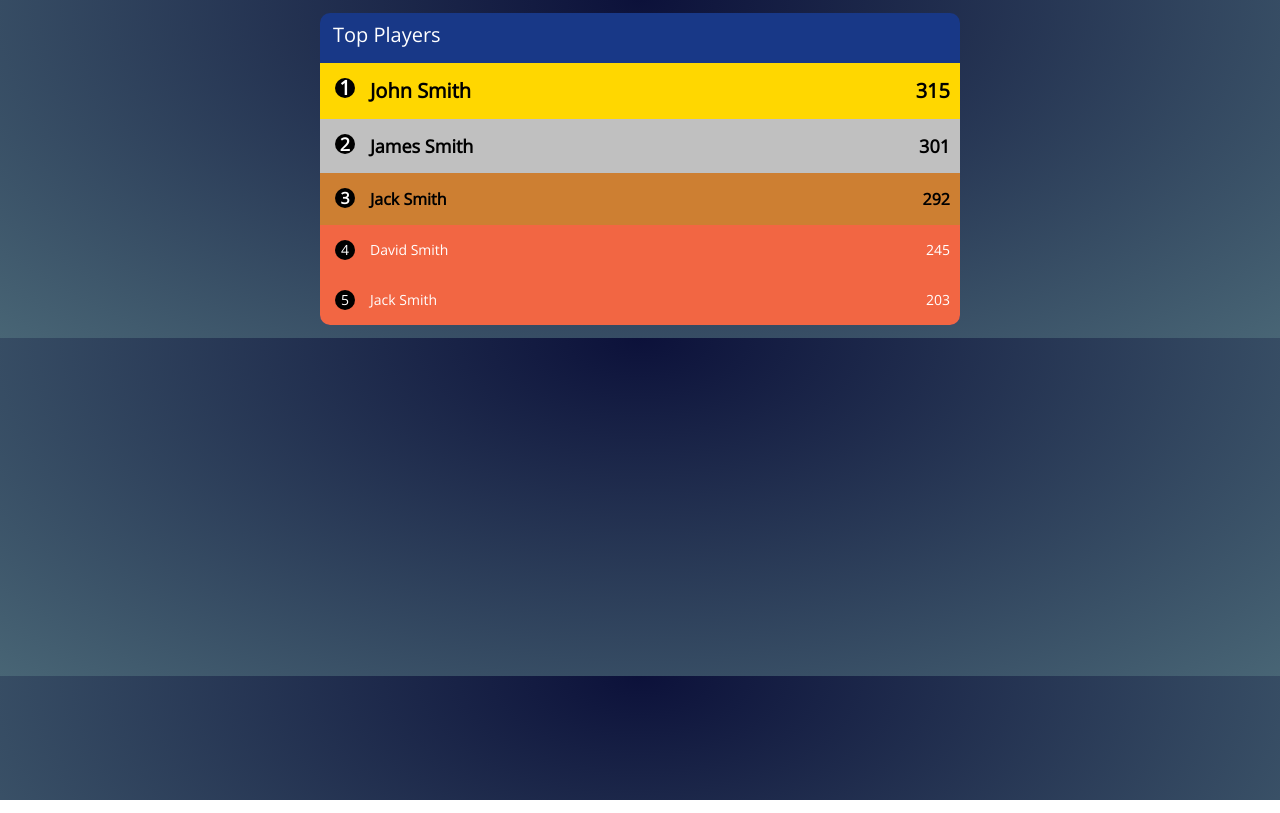
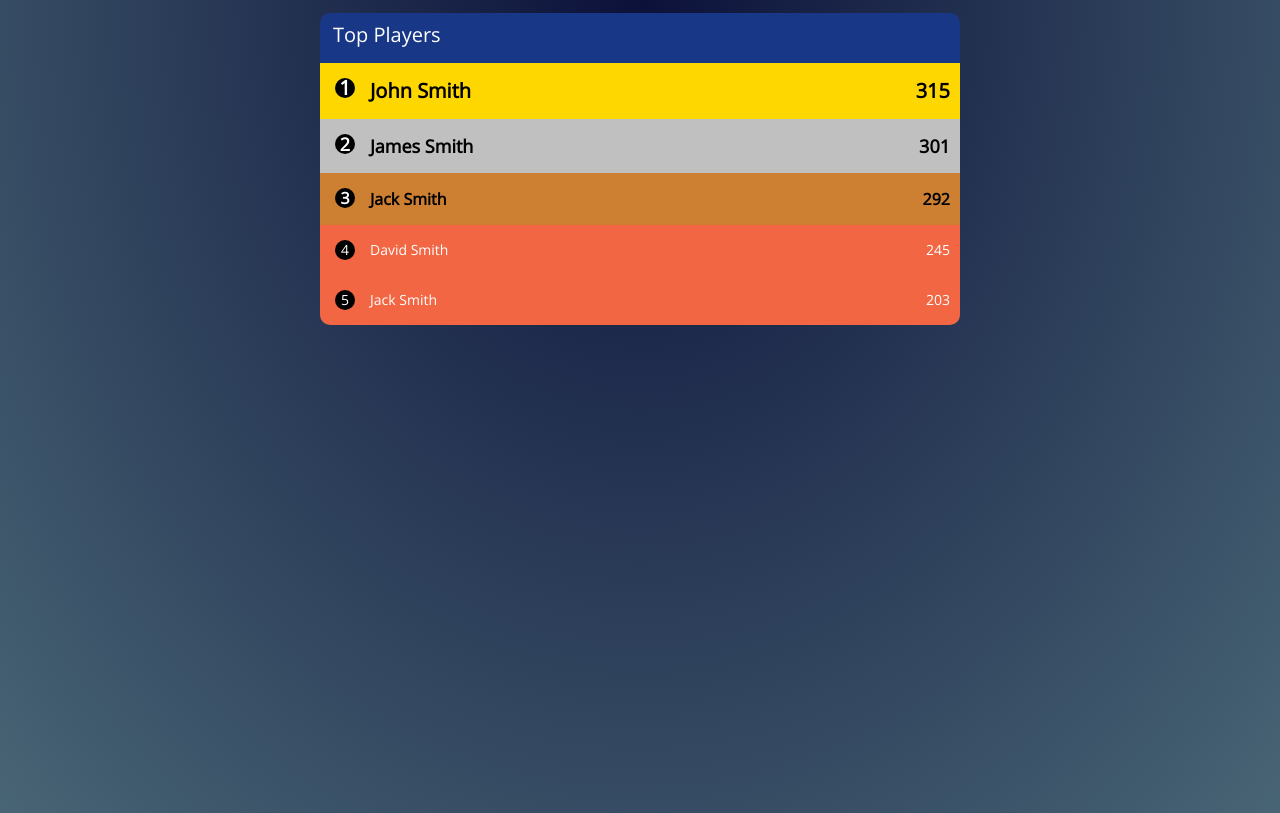
Before and after one commit to Nick-Pearson/parkourBackend, a plain HTML site: page static/index.html in a window 1280 px wide. Drawn offline with nearby package versions, Linux system fonts and the light colour scheme; no server answers.

Commit message:
Improved height parameters

```diff
--- a/static/css/reset.css
+++ b/static/css/reset.css
@@ -4,7 +4,7 @@ html,body,div,span,applet,object,iframe,h1,h2,h3,h4,h5,h6,p,blockquote,pre,a,abb
     border:0;
     font-size:100%;
     font:inherit;
-    vertical-align:baseline
+    vertical-align:baseline;
 }
 article,aside,details,figcaption,figure,footer,header,hgroup,menu,nav,section{
     display:block
--- a/static/css/style.css
+++ b/static/css/style.css
@@ -33,7 +33,7 @@ body {
   position: relative;
   margin: 1% auto;
   width: 50%;
-  /* height: auto; */
+  /* height: 100vh; */
   /*background colour*/
   background: #183887;
   border-radius: 10px;
--- a/static/index.html
+++ b/static/index.html
@@ -8,7 +8,7 @@
     <link rel="stylesheet" href="css/style.css">
     <script src="js/main.js"></script>
   </head>
-  <body onload="init()">
+  <body onload="init()" style="height:100vh">
     <div class="leaderboard">
       <h1>
         Top Players
```
